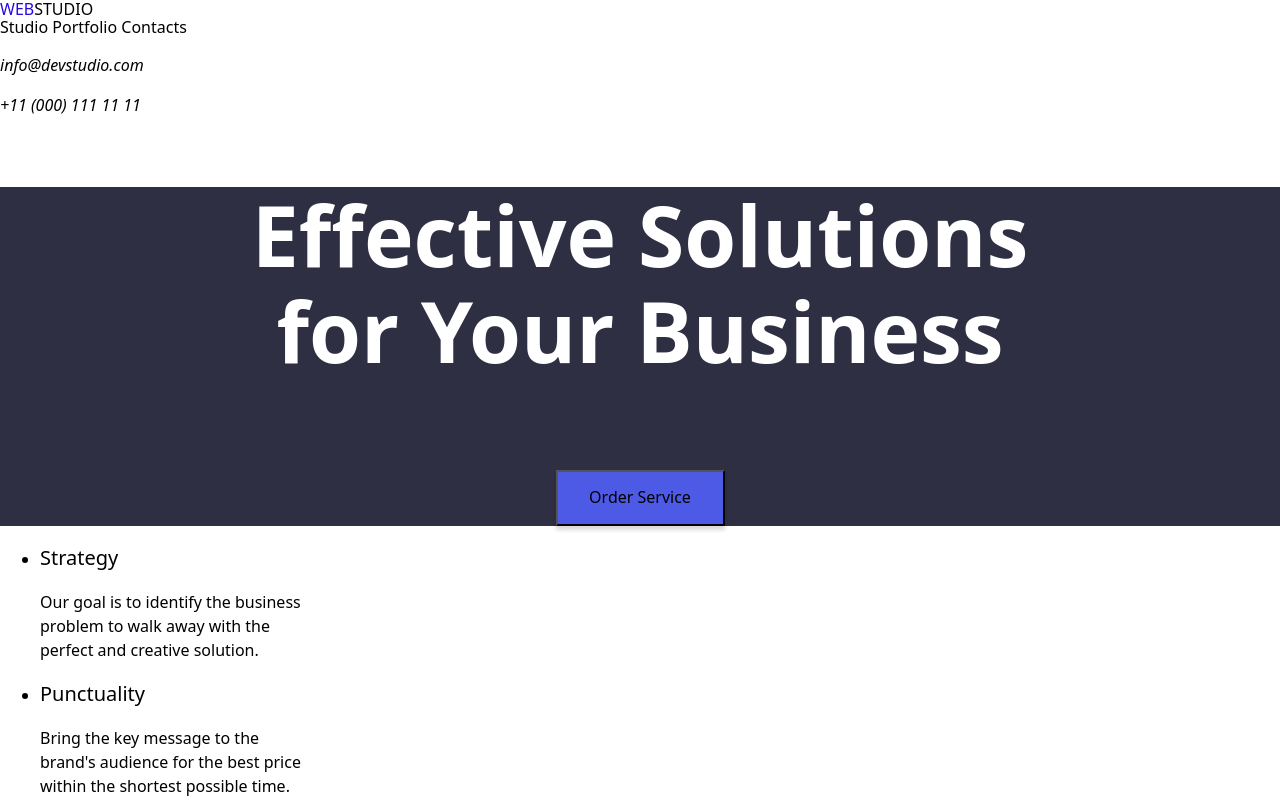
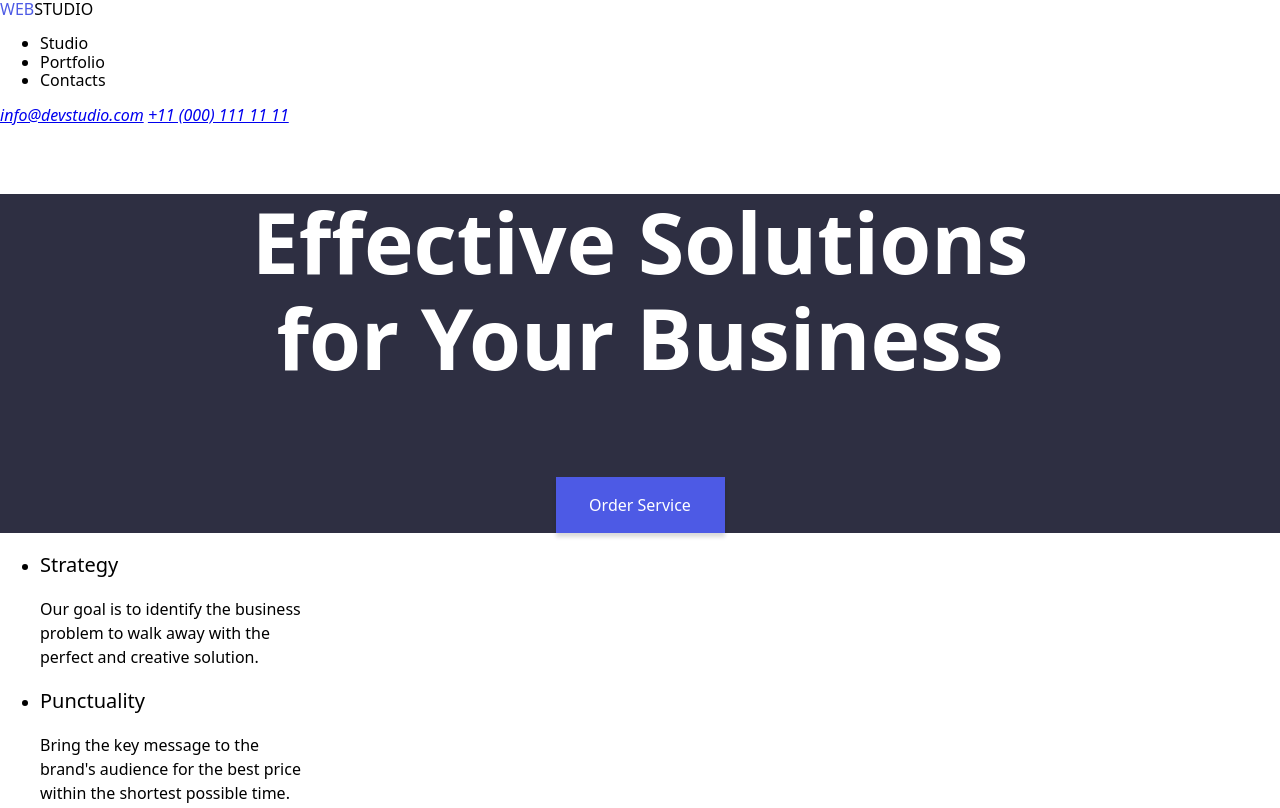
Before and after one commit to Emre-Urun/goit-markup-hw-02, a plain HTML site: page index.html in a window 1280 px wide. Shown: the top 808 px of the page. Drawn offline with nearby package versions, Linux system fonts and the light colour scheme; files whose address does not match are found by name.

Commit message:
second update

```diff
--- a/css/style.css
+++ b/css/styles.css
@@ -19,8 +19,12 @@ h3 {
   color: black;
   text-decoration: none;
 }
+.communication {
+  color: black;
+  text-decoration: none;
+}
 .accent {
-  color: rgb(40, 8, 226);
+  color: #4d5ae5;
 }
 .nav {
   color: black;
@@ -36,18 +40,30 @@ h3 {
   font-weight: 700;
 }
 .first-field-button {
+  background-color: #4d5ae5;
   cursor: pointer;
   box-shadow: 0 4px 4px 0 rgba(0, 0, 0, 0.15);
-  background: #4d5ae5;
   width: 169px;
   height: 56px;
   font-size: 16px;
   font-weight: 500;
+  color: #ffffff;
+  border: none;
 }
 .first-field-button:hover,
 .first-field-button:focus {
-  color: red;
-  background-color: white;
+  --iris: #4d5ae5;
+  --ocean: #404bbf;
+  --navy-blue: #2e2f42;
+  --green: #31d0aa;
+  --slate: #434455;
+  --light-slate: #8e8f99;
+  --cornflower: #e7e9fc;
+  --cloud: #f4f4fd;
+  --navy-blue-modal: rgba(46, 47, 66, 0.4);
+  --grey: rgba(46, 47, 66, 0.7);
+  --white: #fff;
+  --dairy: #fcfcfc;
 }
 .first-field-button:active {
   color: bisque;
--- a/index.html
+++ b/index.html
@@ -20,19 +20,21 @@
       href="https://fonts.googleapis.com/css2?family=Roboto:ital@0;1&display=swap"
       rel="stylesheet"
     />
-    <link rel="stylesheet" href="css/style.css" />
+    <link rel="stylesheet" href="css/styles.css" />
   </head>
   <body>
     <header>
       <a class="web" href="index.html"><span class="accent">WEB</span>STUDIO</a>
       <nav>
-        <a href="#Studio" class="nav">Studio</a>
-        <a href="#Portfolio" class="nav">Portfolio</a>
-        <a href="#Contacts" class="nav">Contacts</a>
+        <ul>
+          <li><a href="#Studio" class="nav">Studio</a></li>
+          <li><a href="#Portfolio" class="nav">Portfolio</a></li>
+          <li><a href="#Contacts" class="nav">Contacts</a></li>
+        </ul>
       </nav>
-      <address>
-        <p>info@devstudio.com</p>
-        <p>+11 (000) 111 11 11</p>
+      <address class="communication">
+        <a href="mailto:info@devstudio.com">info@devstudio.com</a>
+        <a href="tel:+11 (000) 111 11 11">+11 (000) 111 11 11</a>
       </address>
     </header>
     <main>
```
